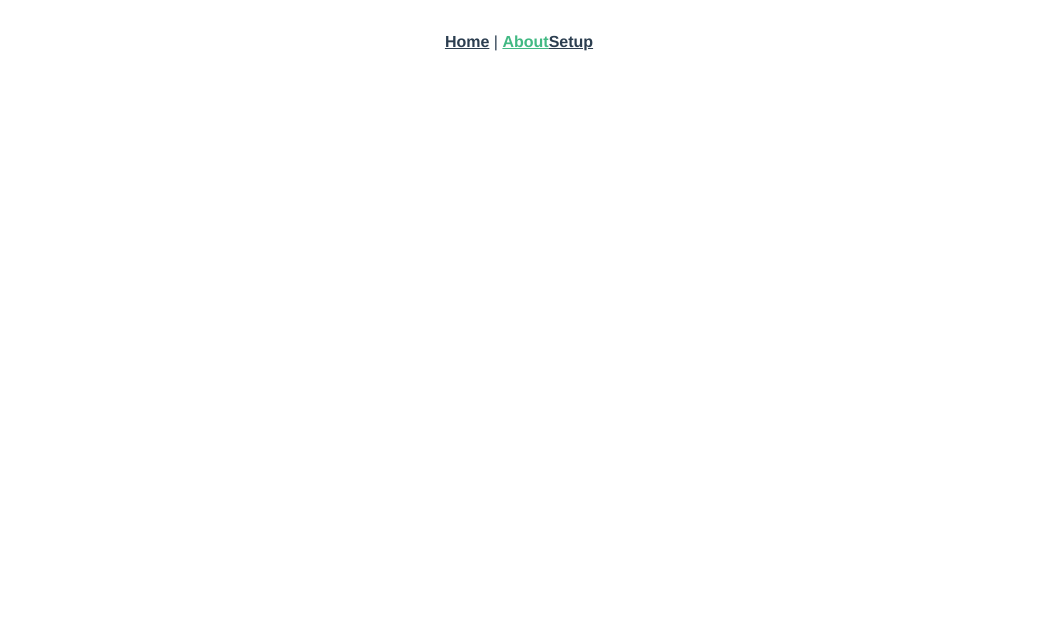
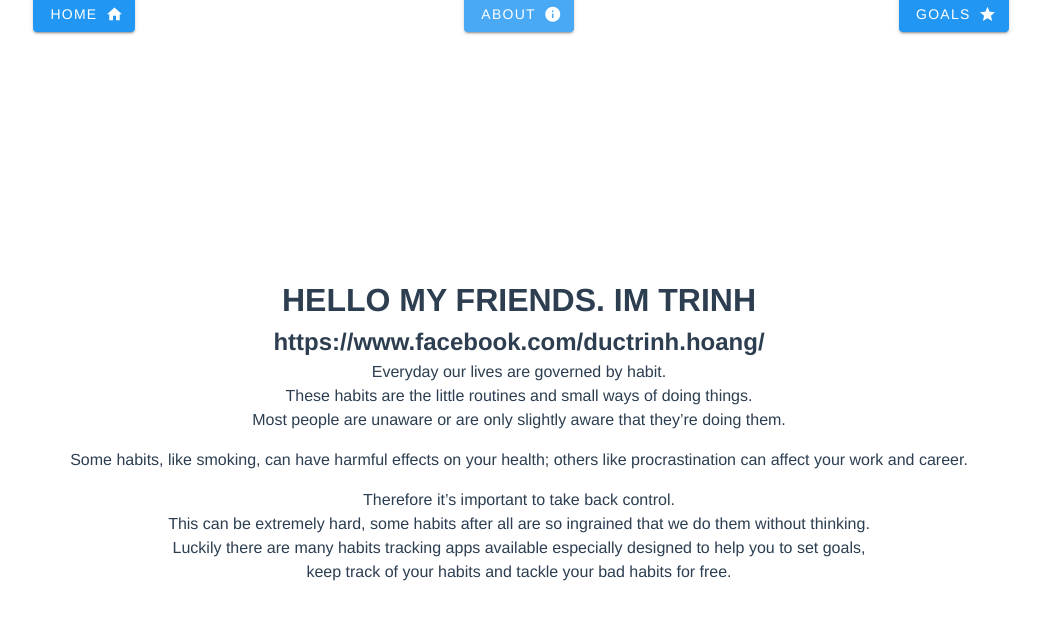
Before and after one commit to trinh7293/streak-stat-web, a Vue app: page /about in a window 1280 px wide. Shown: the top 620 px of the page, without its empty margins (121-1162 px from the left). Built offline with nearby package versions, Linux system fonts and the light colour scheme; no server answers; the database is empty.

Commit message:
change field in goal, css

```diff
--- a/src/App.vue
+++ b/src/App.vue
@@ -1,18 +1,52 @@
 <template>
   <v-app>
-    <div id="nav">
-      <router-link to="/">Home</router-link> |
-      <router-link to="/about">About</router-link>
-      <router-link to="/setup-goal">Setup</router-link>
-    </div>
-    <router-view/>
+    <v-layout row wrap>
+      <v-flex xs4
+        v-for="route in routerDatas"
+        :key="route.url"
+      >
+        <NavigatorButton
+          :url='route.url'
+          :title='route.title'
+          :icon='route.icon'
+          :class="`d-flex justify-center mb-6`"
+        />
+      </v-flex>
+    <v-flex xs12>
+      <router-view/>
+    </v-flex>
+    </v-layout>
   </v-app>
 </template>
 
-<script lang="ts">
+<script lang='ts'>
 import Vue from 'vue'
+import NavigatorButton from
+  '@/components/NavigatorButton.vue'
 
 export default Vue.extend({
+  components: {
+    NavigatorButton,
+  },
+  data: () => ({
+    routerDatas: [
+      {
+        url: '/',
+        title: 'Home',
+        icon: 'mdi-home',
+      },
+      {
+        url: '/about',
+        title: 'About',
+        icon: 'mdi-information',
+      },
+      {
+        url: '/goals',
+        title: 'Goals',
+        icon: 'mdi-star',
+      },
+    ],
+  }),
   created() {
     this.$store.dispatch('initGoalSettingListener')
     this.$store.dispatch('initDayDataListener')
@@ -20,7 +54,7 @@ export default Vue.extend({
 })
 </script>
 
-<style lang="scss">
+<style lang='scss'>
 #app {
   font-family: 'Avenir', Helvetica, Arial, sans-serif;
   -webkit-font-smoothing: antialiased;
--- a/src/api/index.ts
+++ b/src/api/index.ts
@@ -43,7 +43,7 @@ export const addGoal = async (
 export const addGoalSetting = async (data: SettingGoal) => {
   const addData = {
     name: data.name,
-    icon: data.icon,
+    description: data.description,
   }
   goalsColl.add(addData)
 }
@@ -53,7 +53,7 @@ export const editGoalSetting = async (
 ) => {
   const editData = {
     name: data.name,
-    icon: data.icon,
+    description: data.description,
   }
   goalsColl.doc(data.goalId).set(editData)
 }
@@ -63,3 +63,14 @@ export const deleteGoalSetting = async (
 ) => {
   goalsColl.doc(data.goalId).delete()
 }
+
+// export const editSettingChangeName = async () => {
+//   const QuerySnapshot = await goalsColl.get()
+//   QuerySnapshot.forEach(async snapshot => {
+//     const data = snapshot.data()
+//     goalsColl.doc(snapshot.id).set({
+//       name: data.icon,
+//       description: data.name,
+//     })
+//   })
+// }
--- a/src/components/GoalInfo.vue
+++ b/src/components/GoalInfo.vue
@@ -5,15 +5,12 @@
         <v-btn class='mx-2' fab dark small
           v-bind:color='sttColor'
           v-on:click='toggleStt'>
-            <v-icon class='caption'>{{goalStr}}</v-icon>
+            <v-icon class='caption'>{{name}}</v-icon>
         </v-btn>
       </v-flex>
       <v-flex v-show="goalId" xs1>
         <v-label color="green">{{streakCount}}</v-label>
       </v-flex>
-      <!-- <v-flex v-show="goalId" xs3>
-        {{start}}
-      </v-flex> -->
       <v-flex xs5></v-flex>
     </v-layout>
   </main>
@@ -40,9 +37,6 @@ export default Vue.extend({
   computed: {
     sttColor(): string {
       return this.streakCount > 0 ? 'green' : 'red'
-    },
-    goalStr(): string {
-      return this.icon
     },
   },
   props: {
--- /dev/null
+++ b/src/components/NavigatorButton.vue
@@ -0,0 +1,21 @@
+<template>
+  <main>
+     <v-btn
+      color="blue"
+      class="ma-2 white--text"
+      :to='url'
+    >
+      {{title}}
+      <v-icon right dark>{{icon}}</v-icon>
+    </v-btn>
+    <!-- <router-link :to='url'>{{title}}</router-link> -->
+  </main>
+</template>
+
+<script lang='ts'>
+import Vue from 'vue'
+
+export default Vue.extend({
+  props: ['url', 'title', 'icon'],
+})
+</script>
--- a/src/components/SingleDate.vue
+++ b/src/components/SingleDate.vue
@@ -2,7 +2,7 @@
   <v-container>
     <v-layout row wrap >
       <v-flex
-        xs2
+        xs3
         v-for="goal in getPickedDateGoals"
         :key="goal.goalId"
       >
@@ -40,7 +40,7 @@ export default Vue.extend({
       {
         goalId: 'goalId-1',
         name: 'Weakup',
-        icon: 'We',
+        description: 'We',
         streakId: 'streakId1',
         start: '2020-02-07',
         streakCount: 5,
@@ -48,7 +48,7 @@ export default Vue.extend({
       {
         goalId: 'goalId-2',
         name: 'Running',
-        icon: 'Ru',
+        description: 'Ru',
         streakId: 'streakId2',
         start: '2020-02-08',
         streakCount: 5,
@@ -56,7 +56,7 @@ export default Vue.extend({
       {
         goalId: '3',
         name: 'Reading',
-        icon: 'Re',
+        description: 'Re',
       },
     ],
   }),
--- a/src/router/index.ts
+++ b/src/router/index.ts
@@ -1,9 +1,9 @@
 import Vue from 'vue'
 import VueRouter from 'vue-router'
-import Home from '../views/Home.vue'
-// import About from '../views/About.vue'
+import GoalsManagement from '@/views/GoalsManagement.vue'
+import Home from '@/views/Home.vue'
+import About from '@/views/About.vue'
 // import TestTime from '../views/TestTime.vue'
-import SetupGoal from '../views/SetupGoal.vue'
 
 Vue.use(VueRouter)
 
@@ -16,19 +16,19 @@ const routes = [
     component: Home,
   },
   {
-    path: '/setup-goal',
-    name: 'SetupGoal',
+    path: '/goals',
+    name: 'GoalsManagement',
     // component: Home,
     // TODO edit test
-    component: SetupGoal,
+    component: GoalsManagement,
   },
-  // {
-  //   path: '/about',
-  //   name: 'About',
-  //   // component: Home,
-  //   // TODO edit test
-  //   component: About,
-  // },
+  {
+    path: '/about',
+    name: 'About',
+    // component: Home,
+    // TODO edit test
+    component: About,
+  },
   // {
   //   path: '/test',
   //   name: 'Test',
--- a/src/store/index.ts
+++ b/src/store/index.ts
@@ -68,13 +68,24 @@ export default new Vuex.Store({
       const goalsByDate = state.goals.filter(
         item => item.date === state.pickedDate,
       )
-      const settingArray = getters.getSettingArray
-      const result = Object.values(
-        _.merge(
-          _.keyBy(_.cloneDeep(settingArray), 'goalId'),
-          _.keyBy(_.cloneDeep(goalsByDate), 'goalId'),
-        ),
-      )
+      const settingArray:
+        Array<SettingGoalInArray> = getters.getSettingArray
+      const result:
+        Array<SingleDateGoals> = settingArray.map(
+          setting => {
+            const goal = goalsByDate.find(
+              g => g.goalId === setting.goalId,
+            )
+            if (!goal) return setting
+            const { start, end, streakCount } = goal
+            return {
+              ...setting,
+              start,
+              end,
+              streakCount,
+            }
+          },
+        )
       return result
     },
   },
--- a/src/store/interface-object.ts
+++ b/src/store/interface-object.ts
@@ -6,13 +6,13 @@ export interface StateType {
 
 export interface SettingGoal {
   name: string;
-  icon: string;
+  description: string;
 }
 
 export interface SettingGoalInArray {
   goalId: string;
   name: string;
-  icon: string;
+  description: string;
 }
 
 export interface Goal {
@@ -32,7 +32,7 @@ export interface NewGoal {
 export interface SingleDateGoals {
   goalId: string;
   name: string;
-  icon: string;
+  description: string;
   start?: string;
   end?: string;
   streakCount?: number;
--- a/src/views/About.vue
+++ b/src/views/About.vue
@@ -1,5 +1,30 @@
 <template>
-  <div class="about">
-    <h1>This is an about page</h1>
+  <div>
+    <h1>HELLO MY FRIENDS. IM TRINH</h1>
+    <h2>https://www.facebook.com/ductrinh.hoang/</h2>
+    <p>
+      Everyday our lives are governed by habit.<br/>
+      These habits are the little routines and small ways
+      of doing things.<br/> Most people are unaware
+      or are only slightly aware that
+      they’re doing them.<br/>
+    </p>
+    <p>
+      Some habits, like smoking, can have harmful
+      effects on your health; others like
+      procrastination can affect your work
+      and career.<br/>
+    </p>
+    <p>
+      Therefore it’s important to take back control.<br/>
+      This can be extremely hard, some habits after
+      all are so ingrained that we do
+      them without thinking.<br/>
+      Luckily there are many habits tracking
+      apps available especially designed
+      to help you to set goals,<br/>
+      keep track of your habits and
+      tackle your bad habits for free.<br/>
+    </p>
   </div>
 </template>
--- a/src/views/SetupGoal.vue
+++ b/src/views/GoalsManagement.vue
@@ -1,7 +1,7 @@
 <template>
   <v-data-table
     :headers="headers"
-    :items="getSettingArray"
+    :items="getPickedDateGoals"
     sort-by="calories"
     class="elevation-1"
   >
@@ -35,8 +35,9 @@
                       label="Name"></v-text-field>
                   </v-col>
                   <v-col cols="12" sm="6" md="4">
-                    <v-text-field v-model="editedItem.icon"
-                      label="Icon"></v-text-field>
+                    <v-text-field
+                      v-model="editedItem.description"
+                      label="description"></v-text-field>
                   </v-col>
                 </v-row>
               </v-container>
@@ -59,13 +60,13 @@
         class="mr-2"
         @click="editItem(item)"
       >
-        edit
+        mdi-pencil
       </v-icon>
       <v-icon
         small
         @click="deleteItem(item)"
       >
-        delete
+        mdi-delete
       </v-icon>
     </template>
   </v-data-table>
@@ -92,24 +93,25 @@ export default Vue.extend({
         align: 'start',
         value: 'name',
       },
-      { text: 'Icon', value: 'icon' },
+      { text: 'Description', value: 'description' },
+      { text: 'Current streak', value: 'streakCount' },
       { text: 'Actions', value: 'action', sortable: false },
     ],
     editedIndex: '',
     editedItem: {
       goalId: '',
       name: '',
-      icon: '',
+      description: '',
     },
     defaultItem: {
       goalId: '',
       name: '',
-      icon: '',
+      description: '',
     },
   }),
 
   computed: {
-    ...mapGetters(['getSettingArray']),
+    ...mapGetters(['getPickedDateGoals']),
     formTitle() {
       return this.editedIndex === ''
         ? 'New Item' : 'Edit Item'
```
